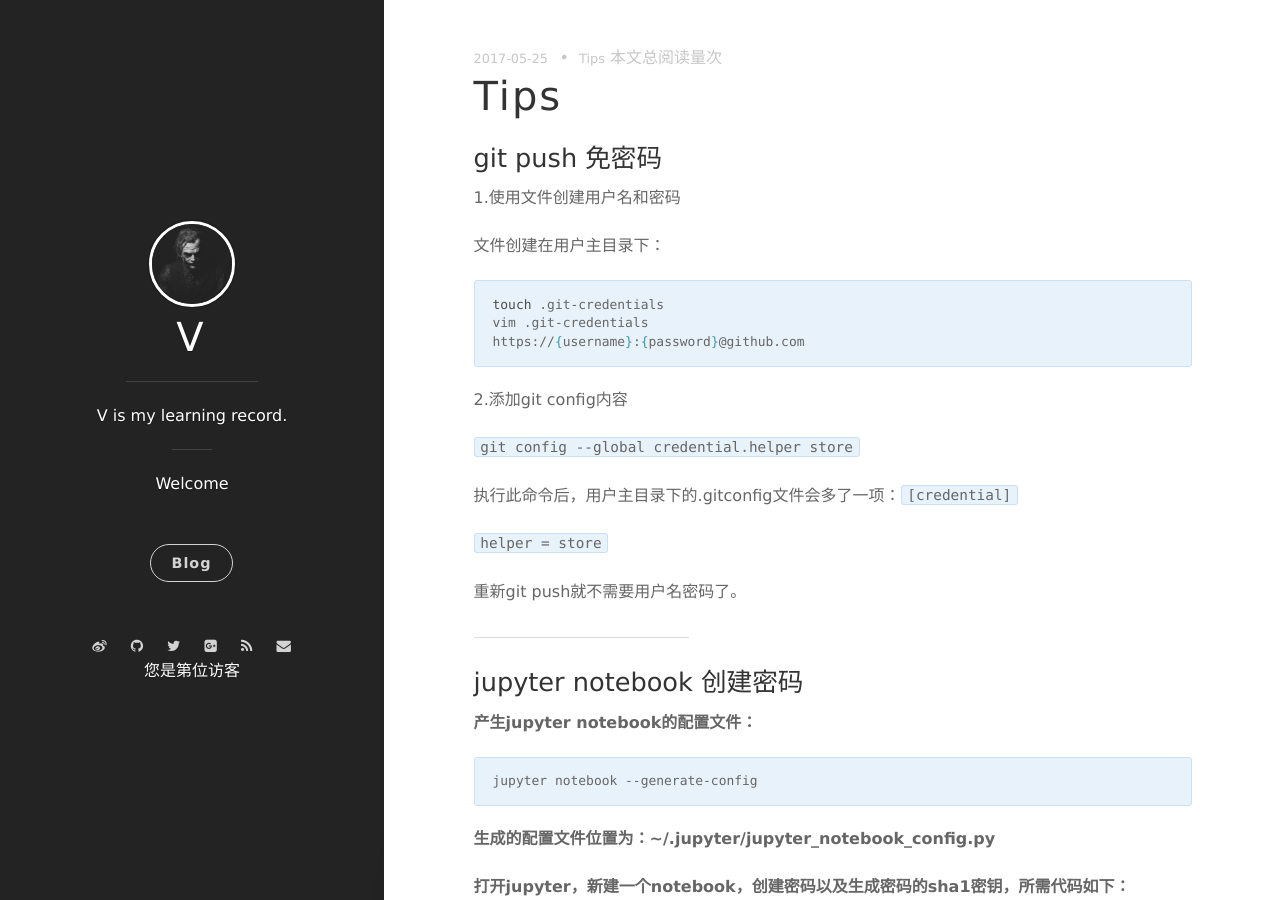
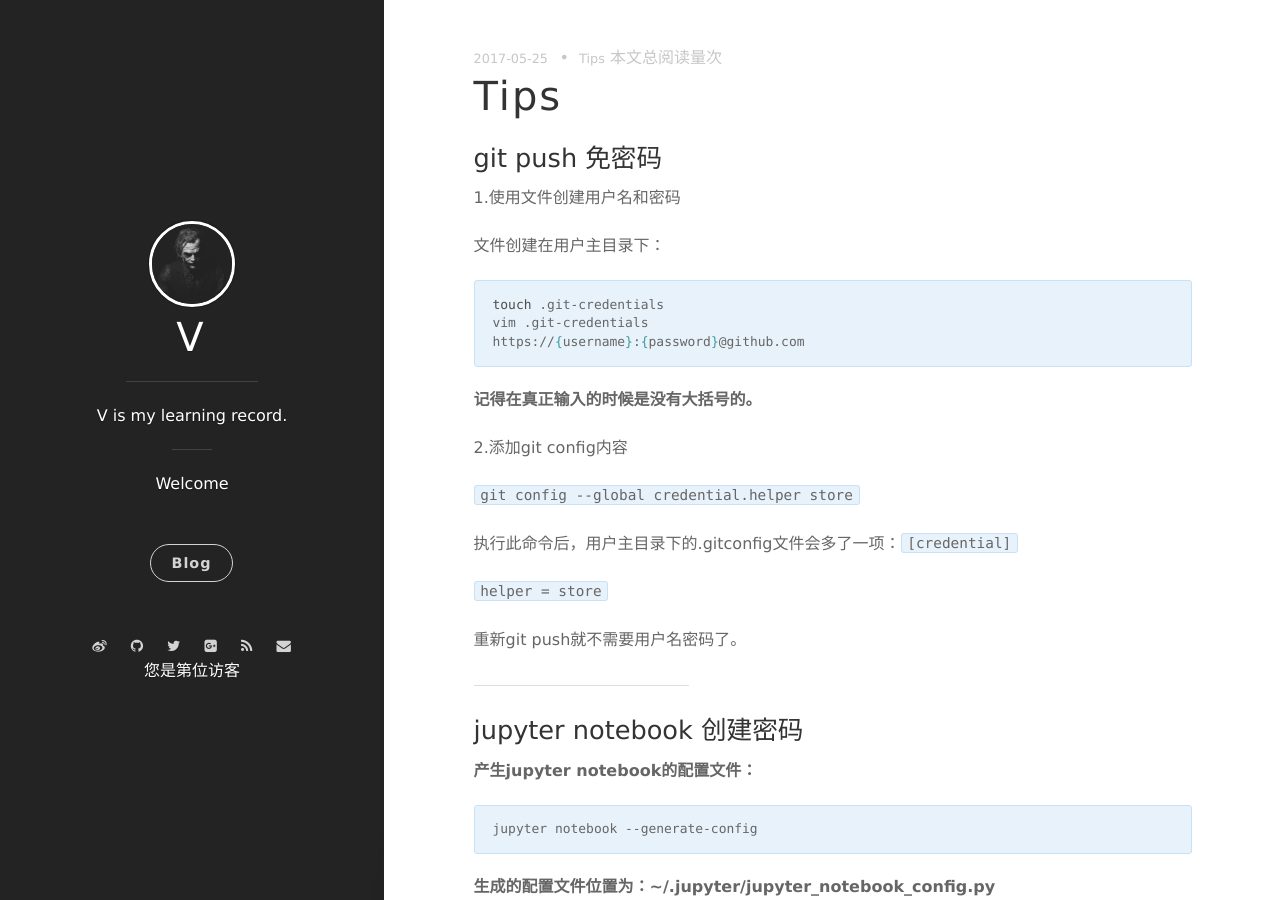
Before and after one commit to mrcwl/bryceyang.github.io, a Jekyll site: the page built from _posts/2017-05-25-Tips.markdown, in a window 1280 px wide and 900 px high. Built offline with Jekyll 4.4.1, drawn with Linux system fonts in a browser that asks for light colours; nearby versions of some CDN libraries; comment, search, counter and statistics services are not loaded.

Commit message:
rectified

````diff
--- a/_posts/2017-05-25-Tips.markdown
+++ b/_posts/2017-05-25-Tips.markdown
@@ -17,6 +17,8 @@ touch .git-credentials
 vim .git-credentials
 https://{username}:{password}@github.com
 ```
+**记得在真正输入的时候是没有大括号的。**
+
 2.添加git config内容
 
 `git config --global credential.helper store`
````
